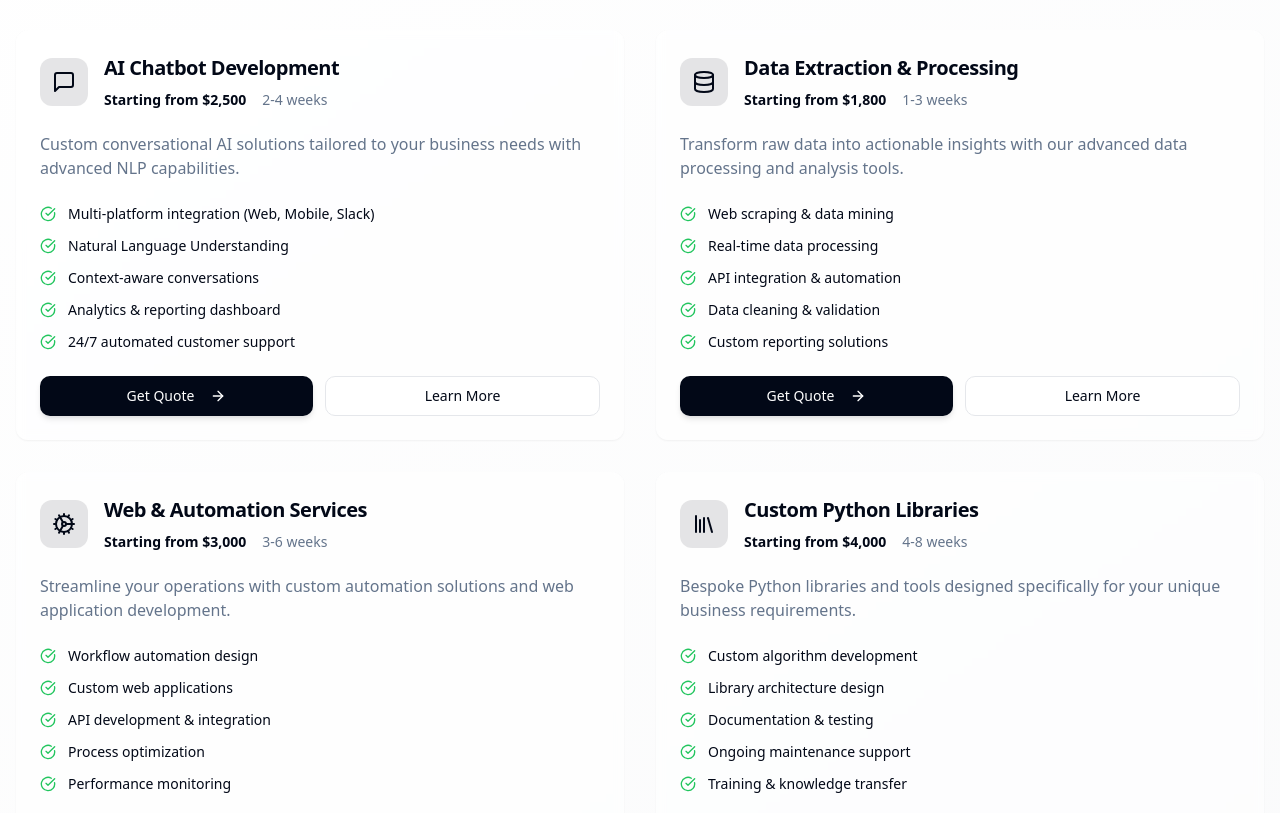
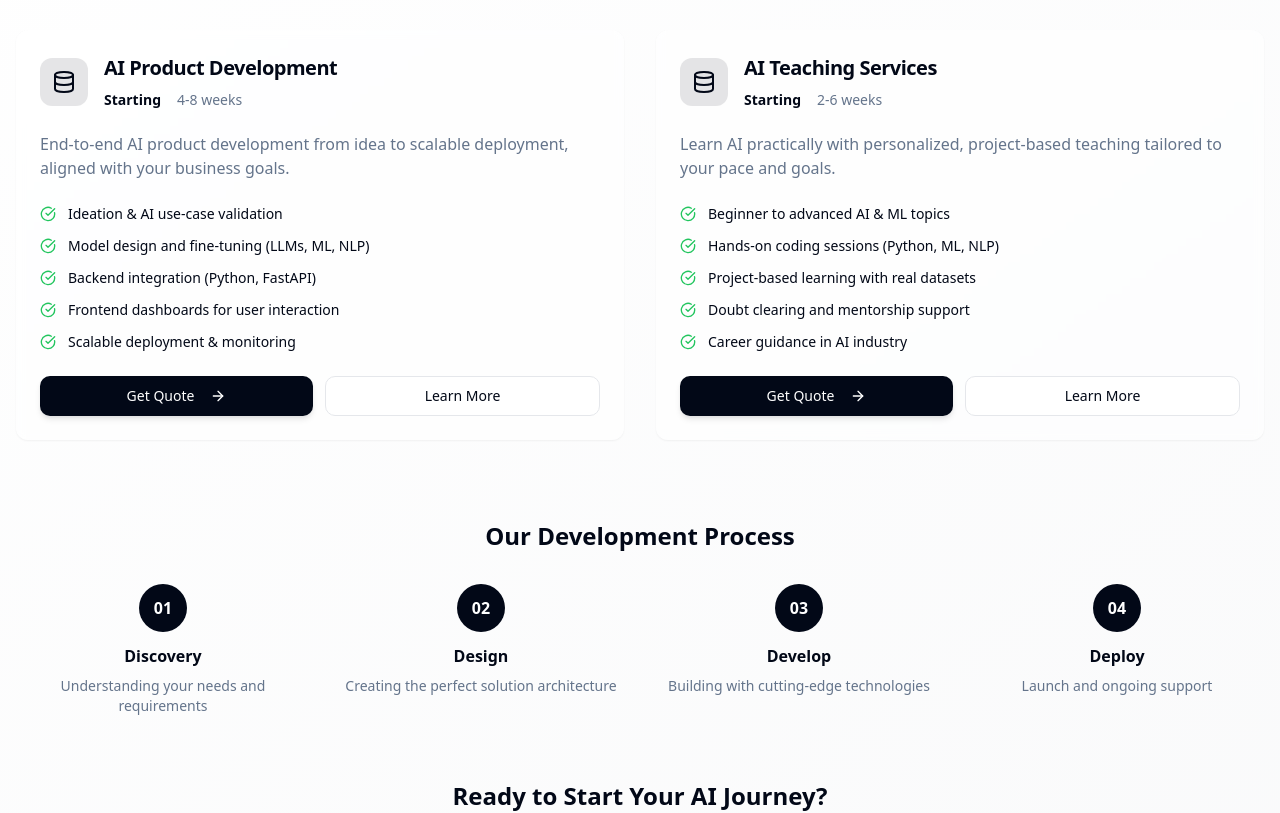
Before and after one commit to rushilodhe002/baap-ai-nexus-hub, a React (Vite) app: page / in a window 1280 px wide. Shown: the part 3760-4573 px from the top of the page. Built offline with nearby package versions, Linux system fonts and the light colour scheme.

Commit message:
add the services

```diff
--- a/src/components/ServicesSection.tsx
+++ b/src/components/ServicesSection.tsx
@@ -5,60 +5,32 @@ import { CheckCircle, ArrowRight, MessageSquare, Database, Cog, Library } from "
 const ServicesSection = () => {
   const services = [
     {
-      icon: MessageSquare,
-      title: "AI Chatbot Development",
-      description: "Custom conversational AI solutions tailored to your business needs with advanced NLP capabilities.",
+      icon: Database,
+      title: "AI Product Development",
+      description: "End-to-end AI product development from idea to scalable deployment, aligned with your business goals.",
       features: [
-        "Multi-platform integration (Web, Mobile, Slack)",
-        "Natural Language Understanding",
-        "Context-aware conversations",
-        "Analytics & reporting dashboard",
-        "24/7 automated customer support"
+        "Ideation & AI use-case validation",
+        "Model design and fine-tuning (LLMs, ML, NLP)",
+        "Backend integration (Python, FastAPI)",
+        "Frontend dashboards for user interaction",
+        "Scalable deployment & monitoring"
       ],
-      pricing: "Starting from $2,500",
-      timeline: "2-4 weeks"
+      pricing: "Starting",
+      timeline: "4-8 weeks"
     },
     {
       icon: Database,
-      title: "Data Extraction & Processing",
-      description: "Transform raw data into actionable insights with our advanced data processing and analysis tools.",
+      title: "AI Teaching Services",
+      description: "Learn AI practically with personalized, project-based teaching tailored to your pace and goals.",
       features: [
-        "Web scraping & data mining",
-        "Real-time data processing",
-        "API integration & automation",
-        "Data cleaning & validation",
-        "Custom reporting solutions"
+        "Beginner to advanced AI & ML topics",
+        "Hands-on coding sessions (Python, ML, NLP)",
+        "Project-based learning with real datasets",
+        "Doubt clearing and mentorship support",
+        "Career guidance in AI industry"
       ],
-      pricing: "Starting from $1,800",
-      timeline: "1-3 weeks"
-    },
-    {
-      icon: Cog,
-      title: "Web & Automation Services",
-      description: "Streamline your operations with custom automation solutions and web application development.",
-      features: [
-        "Workflow automation design",
-        "Custom web applications",
-        "API development & integration",
-        "Process optimization",
-        "Performance monitoring"
-      ],
-      pricing: "Starting from $3,000",
-      timeline: "3-6 weeks"
-    },
-    {
-      icon: Library,
-      title: "Custom Python Libraries",
-      description: "Bespoke Python libraries and tools designed specifically for your unique business requirements.",
-      features: [
-        "Custom algorithm development",
-        "Library architecture design",
-        "Documentation & testing",
-        "Ongoing maintenance support",
-        "Training & knowledge transfer"
-      ],
-      pricing: "Starting from $4,000",
-      timeline: "4-8 weeks"
+      pricing: "Starting",
+      timeline: "2-6 weeks"
     }
   ];
 
```
